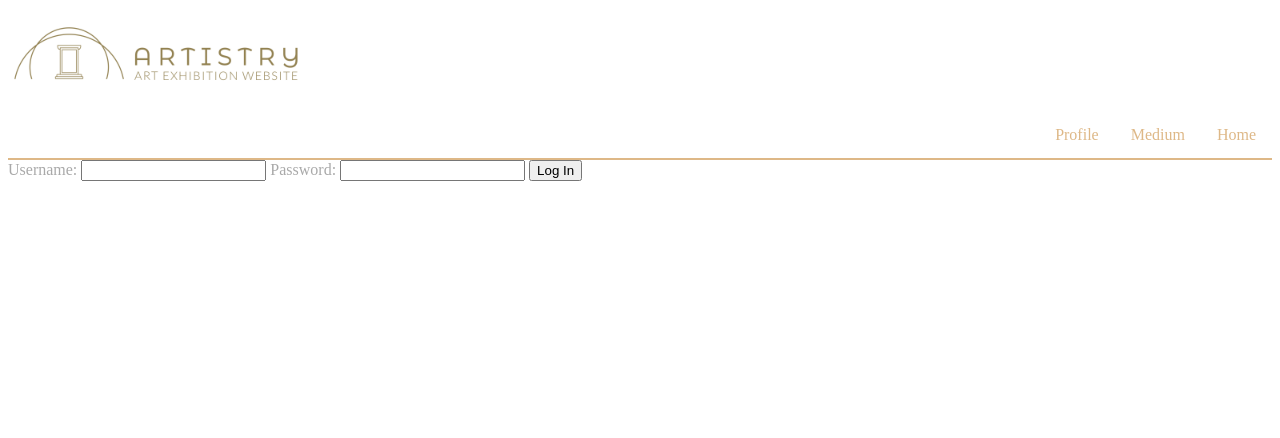
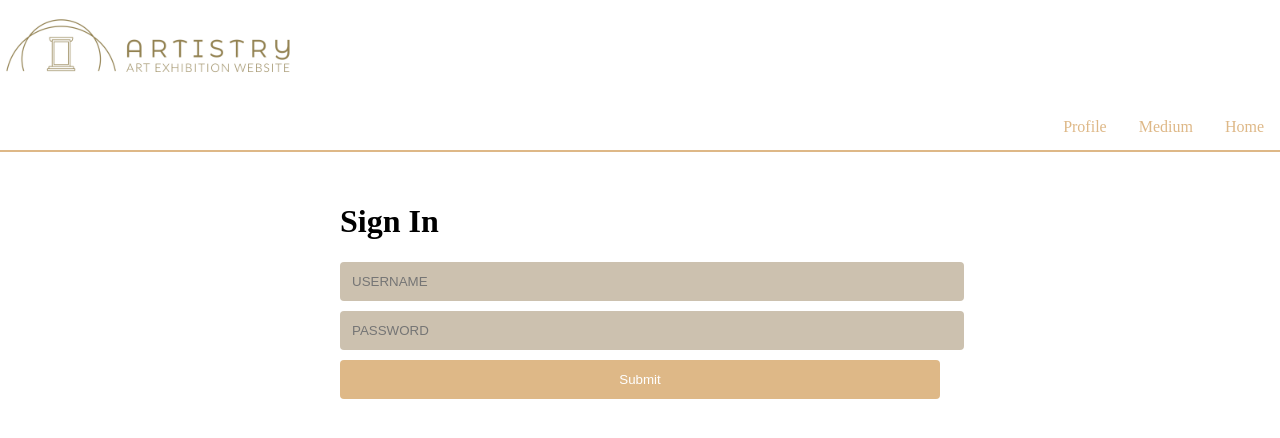
Before and after one commit to OSXnov/Capstone_Artistry_Website, a website: page Artistry/LogInPage.html in a window 1280 px wide. Drawn offline with Linux system fonts and the light colour scheme; a web font is replaced by a local one.

Commit message:
Login.css change

```diff
--- a/Artistry/LogInPage.html
+++ b/Artistry/LogInPage.html
@@ -23,15 +23,26 @@
         <div class="Divider"> <hr> </div> <!-- horizontal line that divides -->
 
 
-            <form id="LogInForm">
-                <label for="username">Username:</label>
-                <input type="text" id="username" name="username" required>
+        <form id="registrationForm">
+            <div class="container">
+                <div class="SIGNIN">
+                    <h1>Sign In</h1>
+                </div>
 
-                <label for="password">Password:</label>
-                <input type="password" id="password" name="password" required>
+                <div class="UserName">
+                    <input type="text" id="uname" name="uname" placeholder="USERNAME" required>
+                </div>
+                <div class="Password">
+                    <input type="password" id="pwd" name="pwd" placeholder="PASSWORD" required>
+                </div>
 
-                <button type="button" onclick="LogIn()">Log In</button>
-            </form>
+                <div class="Button">
+                    <button type="button" onclick="submitForm()">Submit</button>
+                </div>
+            </div>
+        </form>
+
+
 
 
             <script src="./Apps/button_LogIn.js"></script>
--- a/Artistry/style_loginpage.css
+++ b/Artistry/style_loginpage.css
@@ -1,13 +1,24 @@
 body {
-    color: darkgray;
+  font-family: MontSerrat;
+  margin: 0;
+  padding: 0;
+}
 
-}
 .Divider hr {
   border: none;
   border-top: 2px solid burlywood;
   margin: 0;
 }
 
+@font-face {
+  font-family: MontSerrat;
+  src: url('/Font/Montserrat/Montserrat-VariableFont_wght.ttf');
+}
+
+:root {
+  --background-color: rgb(204, 193, 175);
+  --button-background: burlywood;
+}
 
 .NavBar ul {
   list-style-type: none;
@@ -30,17 +41,88 @@ body {
   font-family: MontSerrat;
 }
 
-  .NavBar li a:hover {
+.NavBar a:hover {
   background-color: #111;
 }
-  @font-face {
-    font-family: MontSerrat;
-    src: url(/Font/Montserrat/Montserrat-VariableFont_wght.ttf);
+
+input[type=text],
+input[type=password],
+select,
+textarea {
+  width: 100%;
+  padding: 12px;
+  margin-bottom: 10px;
+  color: black;
+  border: none;
+  border-radius: 4px;
+  resize: vertical;
+  background-color: var(--background-color);
 }
-  p{
-    display: block;
-    color:burlywood;
-    text-align: center;
-    font-family:MontSerrat;
 
+input[type=text]:focus,
+input[type=password]:focus {
+  background-color: lightblue;
 }
+
+label {
+  padding: 12px 12px 12px 0;
+  display: inline-block;
+}
+
+input[type=submit] {
+  background-color: var(--button-background);
+  color: white;
+  padding: 12px 20px;
+  border: none;
+  border-radius: 4px;
+  cursor: pointer;
+  width: 100%;
+}
+
+input[type=submit]:hover {
+  background-color: grey;
+}
+
+.container {
+  border-radius: 5px;
+  background-color: white;
+  padding: 20px;
+  max-width: 600px;
+  margin: 0 auto;
+}
+
+.container {
+  width: 100%;
+  margin-top: 10px;
+}
+
+.container::after {
+  content: "";
+  display: table;
+  clear: both;
+}
+
+/* Adjust the styles for password input to match the text input */
+input[type=password] {
+  background-color: var(--background-color);
+}
+
+.Button button {
+  background-color: var(--button-background);
+  color: white;
+  padding: 12px 20px;
+  border: none;
+  border-radius: 4px;
+  cursor: pointer;
+  width: 100%;
+}
+
+.Button button:hover {
+  background-color: grey;
+  color: burlywood;
+}
+
+/* Adjust the styles for password input to match the text input */
+input[type=password] {
+  background-color: var(--background-color);
+}
```
Lines whose indentation alone changed are shown as unchanged.
